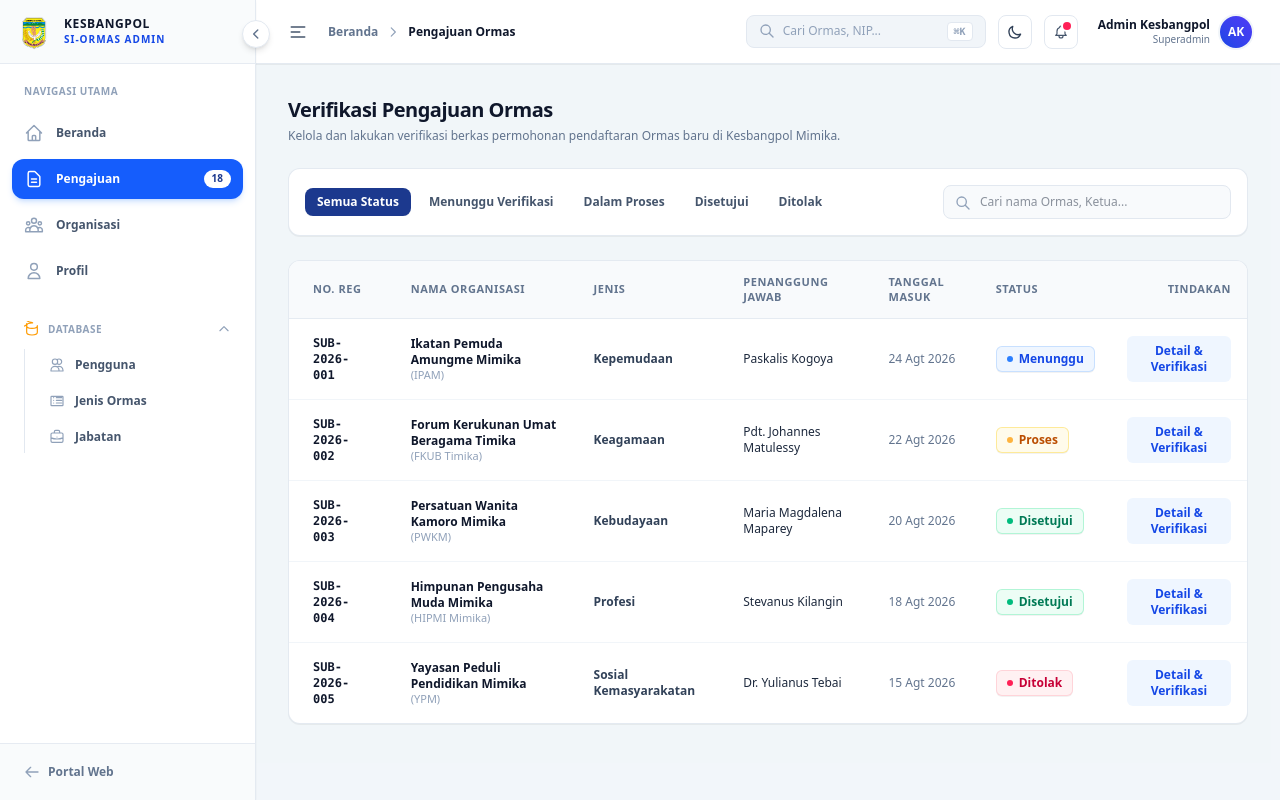
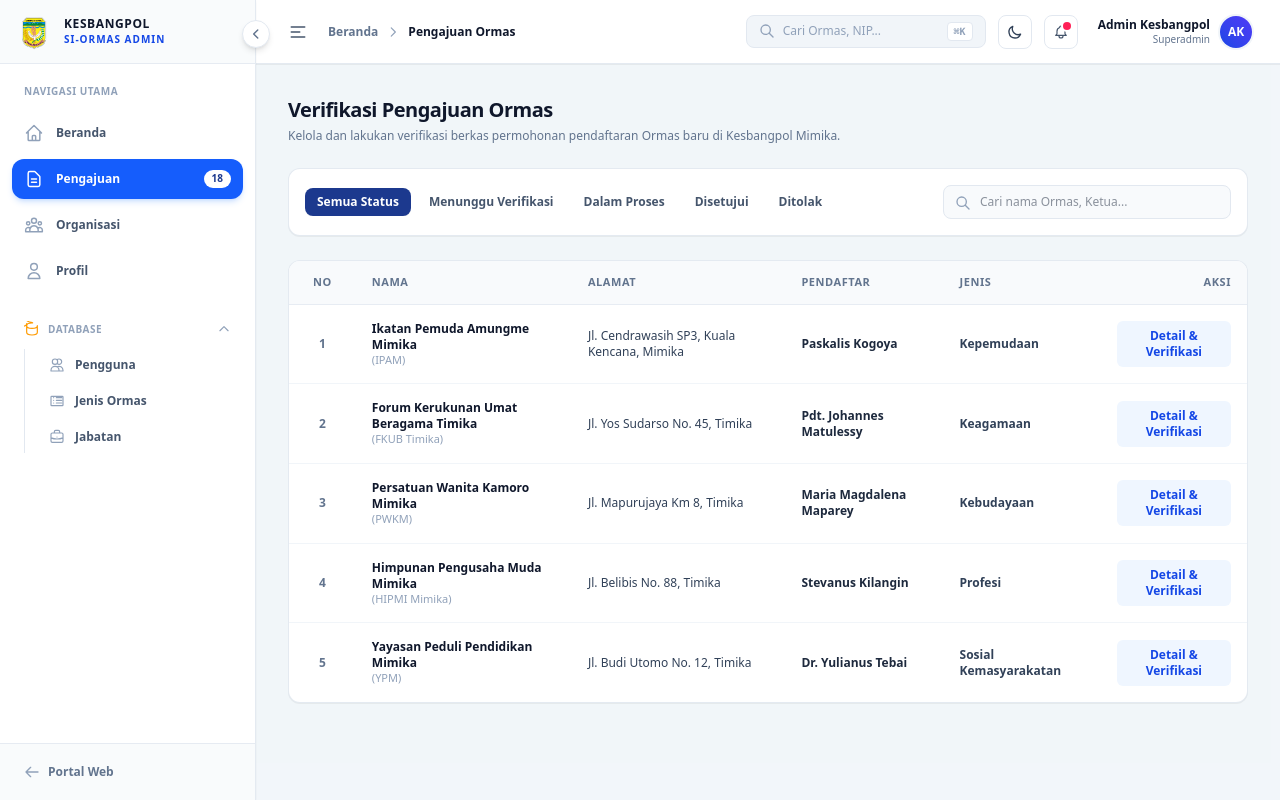
Before and after one commit to damisaviola/ormas-kesbangpolmimika, a Next.js app: page /dashboard/pengajuan in a window 1280 px wide. Built offline with nearby package versions, Linux system fonts and the light colour scheme.

Commit message:
feat: simplify Pengajuan table columns to No, Nama, Alamat, Pendaftar, Jenis, Aksi

```diff
--- a/src/app/dashboard/pengajuan/page.tsx
+++ b/src/app/dashboard/pengajuan/page.tsx
@@ -108,21 +108,20 @@ export default function PengajuanPage() {
           <table className="w-full text-left text-xs text-slate-600 dark:text-slate-300">
             <thead className="bg-slate-50 dark:bg-slate-950/60 text-slate-500 dark:text-slate-400 font-bold uppercase tracking-wider text-[11px] border-b border-slate-200/80 dark:border-slate-800">
               <tr>
-                <th className="py-3.5 px-4 sm:px-6">No. Reg</th>
-                <th className="py-3.5 px-4">Nama Organisasi</th>
+                <th className="py-3.5 px-4 sm:px-6 w-12 text-center">No</th>
+                <th className="py-3.5 px-4">Nama</th>
+                <th className="py-3.5 px-4">Alamat</th>
+                <th className="py-3.5 px-4">Pendaftar</th>
                 <th className="py-3.5 px-4">Jenis</th>
-                <th className="py-3.5 px-4">Penanggung Jawab</th>
-                <th className="py-3.5 px-4">Tanggal Masuk</th>
-                <th className="py-3.5 px-4">Status</th>
-                <th className="py-3.5 px-4 text-right">Tindakan</th>
+                <th className="py-3.5 px-4 text-right">Aksi</th>
               </tr>
             </thead>
             <tbody className="divide-y divide-slate-100 dark:divide-slate-800">
               {filtered.length > 0 ? (
-                filtered.map((item) => (
+                filtered.map((item, idx) => (
                   <tr key={item.id} className="hover:bg-slate-50/80 dark:hover:bg-slate-800/50 transition-colors">
-                    <td className="py-4 px-4 sm:px-6 font-mono font-bold text-slate-900 dark:text-amber-400">
-                      {item.id}
+                    <td className="py-4 px-4 sm:px-6 text-center font-bold text-slate-500 dark:text-slate-400">
+                      {idx + 1}
                     </td>
                     <td className="py-4 px-4">
                       <p className="font-bold text-slate-900 dark:text-white">{item.namaOrmas}</p>
@@ -130,11 +129,14 @@ export default function PengajuanPage() {
                         <p className="text-[11px] text-slate-400 dark:text-slate-500 font-medium">({item.singkatan})</p>
                       )}
                     </td>
-                    <td className="py-4 px-4 font-semibold text-slate-700 dark:text-slate-300">{item.jenisOrmas}</td>
-                    <td className="py-4 px-4 text-slate-800 dark:text-slate-200 font-medium">{item.ketuaUmum}</td>
-                    <td className="py-4 px-4 text-slate-500 dark:text-slate-400">{item.tanggalPengajuan}</td>
-                    <td className="py-4 px-4">
-                      <TableBadge status={item.status} />
+                    <td className="py-4 px-4 text-slate-700 dark:text-slate-300 font-medium max-w-xs">
+                      {item.alamat || 'Jl. Cendrawasih SP3, Mimika'}
+                    </td>
+                    <td className="py-4 px-4 text-slate-800 dark:text-slate-200 font-semibold">
+                      {item.pendaftar || item.ketuaUmum}
+                    </td>
+                    <td className="py-4 px-4 font-semibold text-slate-700 dark:text-slate-300">
+                      {item.jenisOrmas}
                     </td>
                     <td className="py-4 px-4 text-right space-x-2">
                       <button
@@ -148,7 +150,7 @@ export default function PengajuanPage() {
                 ))
               ) : (
                 <tr>
-                  <td colSpan={7} className="py-10 text-center text-slate-400 font-medium">
+                  <td colSpan={6} className="py-10 text-center text-slate-400 font-medium">
                     Tidak ditemukan data pengajuan yang sesuai.
                   </td>
                 </tr>
--- a/src/data/dashboard-data.ts
+++ b/src/data/dashboard-data.ts
@@ -45,6 +45,8 @@ export const INITIAL_SUBMISSIONS: OrmasSubmission[] = [
     singkatan: 'IPAM',
     jenisOrmas: 'Kepemudaan',
     ketuaUmum: 'Paskalis Kogoya',
+    pendaftar: 'Paskalis Kogoya',
+    alamat: 'Jl. Cendrawasih SP3, Kuala Kencana, Mimika',
     tanggalPengajuan: '24 Agt 2026',
     status: 'menunggu',
     catatan: 'Dokumen kelengkapan akta notaris sedang diperiksa',
@@ -55,6 +57,8 @@ export const INITIAL_SUBMISSIONS: OrmasSubmission[] = [
     singkatan: 'FKUB Timika',
     jenisOrmas: 'Keagamaan',
     ketuaUmum: 'Pdt. Johannes Matulessy',
+    pendaftar: 'Pdt. Johannes Matulessy',
+    alamat: 'Jl. Yos Sudarso No. 45, Timika',
     tanggalPengajuan: '22 Agt 2026',
     status: 'proses',
     catatan: 'Tahap verifikasi lapangan oleh Kesbangpol',
@@ -65,6 +69,8 @@ export const INITIAL_SUBMISSIONS: OrmasSubmission[] = [
     singkatan: 'PWKM',
     jenisOrmas: 'Kebudayaan',
     ketuaUmum: 'Maria Magdalena Maparey',
+    pendaftar: 'Maria Magdalena Maparey',
+    alamat: 'Jl. Mapurujaya Km 8, Timika',
     tanggalPengajuan: '20 Agt 2026',
     status: 'disetujui',
     nomorRegistrasi: '220/SKT/KESBANGPOL/VIII/2026',
@@ -76,6 +82,8 @@ export const INITIAL_SUBMISSIONS: OrmasSubmission[] = [
     singkatan: 'HIPMI Mimika',
     jenisOrmas: 'Profesi',
     ketuaUmum: 'Stevanus Kilangin',
+    pendaftar: 'Stevanus Kilangin',
+    alamat: 'Jl. Belibis No. 88, Timika',
     tanggalPengajuan: '18 Agt 2026',
     status: 'disetujui',
     nomorRegistrasi: '218/SKT/KESBANGPOL/VIII/2026',
@@ -87,6 +95,8 @@ export const INITIAL_SUBMISSIONS: OrmasSubmission[] = [
     singkatan: 'YPM',
     jenisOrmas: 'Sosial Kemasyarakatan',
     ketuaUmum: 'Dr. Yulianus Tebai',
+    pendaftar: 'Dr. Yulianus Tebai',
+    alamat: 'Jl. Budi Utomo No. 12, Timika',
     tanggalPengajuan: '15 Agt 2026',
     status: 'ditolak',
     catatan: 'Surat domisili kelurahan belum dilampirkan',
--- a/src/types/dashboard.ts
+++ b/src/types/dashboard.ts
@@ -7,6 +7,8 @@ export interface OrmasSubmission {
   singkatan?: string;
   jenisOrmas: string;
   ketuaUmum: string;
+  alamat?: string;
+  pendaftar?: string;
   tanggalPengajuan: string;
   status: StatusPengajuan;
   nomorRegistrasi?: string;
```
